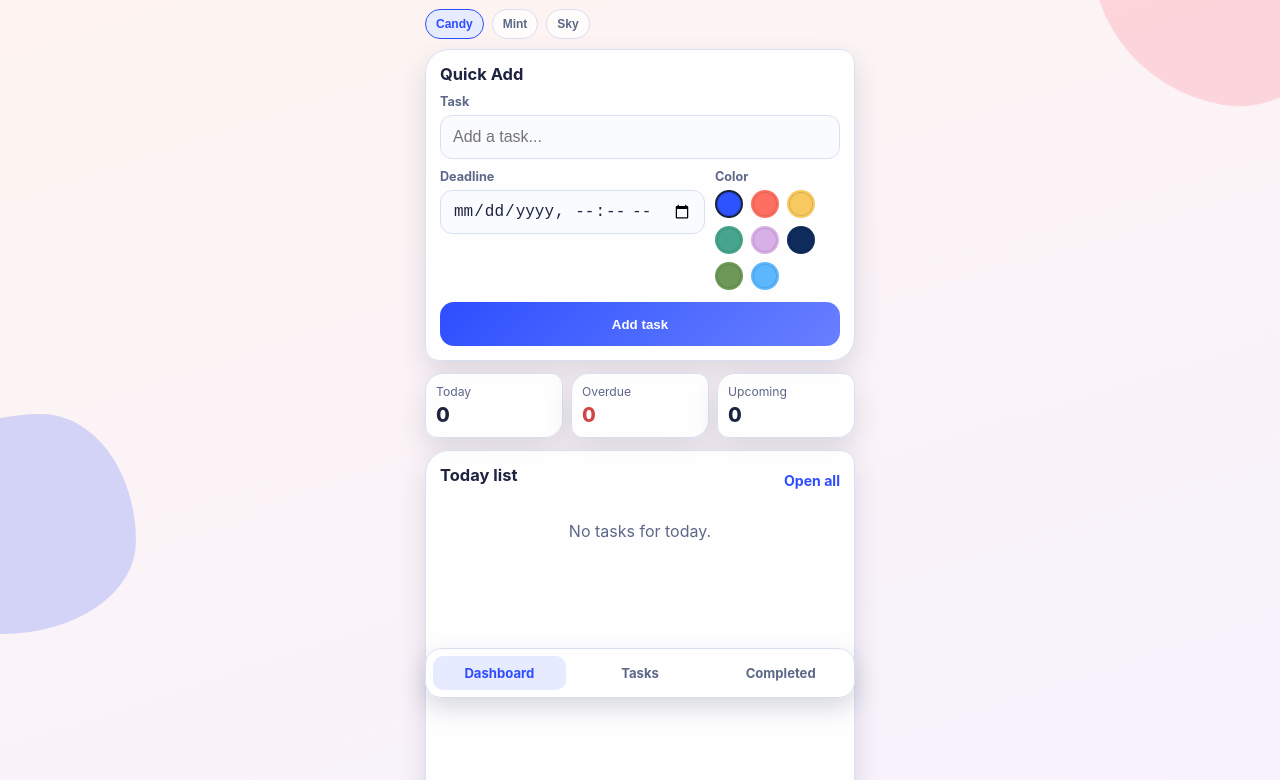
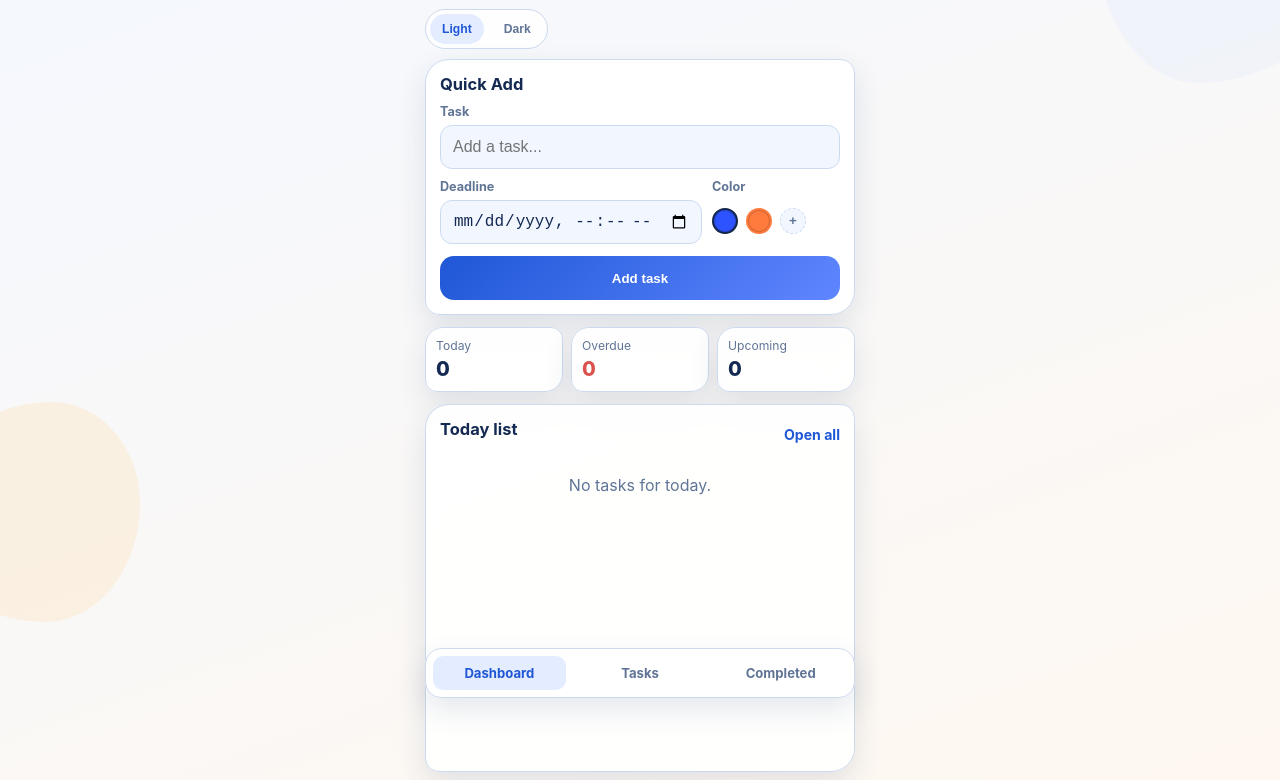
Before and after one commit to danielaivnv/task-tracker, a plain HTML site: page index.html in a window 1280 px wide. Shown: the part 92-872 px from the top of the page. Drawn offline with Linux system fonts and the light colour scheme.

Commit message:
colors change

```diff
--- a/app.js
+++ b/app.js
@@ -1,22 +1,20 @@
 const STORAGE_KEY = "focus-tasks-v2";
 const THEME_KEY = "focus-theme-v1";
 const COLORS = [
-  { name: "Blue Pop", hex: "#2D52FF" },
-  { name: "Coral", hex: "#FF6F61" },
-  { name: "Sun", hex: "#F8C95F" },
-  { name: "Mint", hex: "#48A58D" },
-  { name: "Lilac", hex: "#D9AFE8" },
-  { name: "Navy", hex: "#0F2C5C" },
-  { name: "Leaf", hex: "#6D9958" },
-  { name: "Sky", hex: "#5BB8FF" }
+  { name: "Ocean", hex: "#2D52FF" },
+  { name: "Sunset", hex: "#FF7A3D" },
+  { name: "Sky", hex: "#55A9FF" },
+  { name: "Navy", hex: "#1A2E66" },
+  { name: "Amber", hex: "#F2B544" }
 ];
 const THEMES = [
-  { id: "paper-candy", label: "Candy" },
-  { id: "mint-pop", label: "Mint" },
-  { id: "neo-sky", label: "Sky" }
+  { id: "light", label: "Light" },
+  { id: "dark", label: "Dark" }
 ];
+const VISIBLE_COLOR_COUNT = 2;
 
 let selectedColor = COLORS[0].hex;
+let colorPickerExpanded = false;
 let activeFilter = "all";
 let tasks = loadTasks();
 
@@ -46,7 +44,7 @@ function setup() {
     renderColorPicker();
   }
 
-  if (els.themePicker) {
+  if (page === "dashboard" && els.themePicker) {
     renderThemePicker();
   }
 
@@ -129,6 +127,8 @@ function addTask() {
 }
 
 function renderColorPicker() {
+  els.colorPicker.innerHTML = "";
+
   COLORS.forEach((color, index) => {
     const button = document.createElement("button");
     button.type = "button";
@@ -136,17 +136,25 @@ function renderColorPicker() {
     button.style.background = color.hex;
     button.setAttribute("aria-label", color.name);
     button.setAttribute("role", "radio");
-    button.setAttribute("aria-checked", index === 0 ? "true" : "false");
+    button.setAttribute("aria-checked", "false");
 
-    if (index === 0) {
+    if (color.hex === selectedColor) {
       button.classList.add("selected");
+      button.setAttribute("aria-checked", "true");
+    }
+
+    const shouldHide = !colorPickerExpanded && index >= VISIBLE_COLOR_COUNT && color.hex !== selectedColor;
+    if (shouldHide) {
+      button.classList.add("hidden");
     }
 
     button.addEventListener("click", () => {
       selectedColor = color.hex;
       Array.from(els.colorPicker.children).forEach((node) => {
-        node.classList.remove("selected");
-        node.setAttribute("aria-checked", "false");
+        if (node.classList.contains("color-dot")) {
+          node.classList.remove("selected");
+          node.setAttribute("aria-checked", "false");
+        }
       });
       button.classList.add("selected");
       button.setAttribute("aria-checked", "true");
@@ -154,6 +162,21 @@ function renderColorPicker() {
 
     els.colorPicker.appendChild(button);
   });
+
+  if (COLORS.length > VISIBLE_COLOR_COUNT) {
+    const toggleBtn = document.createElement("button");
+    toggleBtn.type = "button";
+    toggleBtn.className = "color-more-btn";
+    toggleBtn.textContent = colorPickerExpanded ? "-" : "+";
+    toggleBtn.setAttribute("aria-label", colorPickerExpanded ? "Show fewer colors" : "Show more colors");
+
+    toggleBtn.addEventListener("click", () => {
+      colorPickerExpanded = !colorPickerExpanded;
+      renderColorPicker();
+    });
+
+    els.colorPicker.appendChild(toggleBtn);
+  }
 }
 
 function renderThemePicker() {
@@ -403,7 +426,8 @@ function saveTasks(value) {
 
 function initializeTheme() {
   const storedTheme = localStorage.getItem(THEME_KEY);
-  const fallback = THEMES[0].id;
+  const prefersDark = window.matchMedia && window.matchMedia("(prefers-color-scheme: dark)").matches;
+  const fallback = prefersDark ? "dark" : "light";
   const validTheme = THEMES.some((theme) => theme.id === storedTheme) ? storedTheme : fallback;
   applyTheme(validTheme);
 }
--- a/index.html
+++ b/index.html
@@ -14,7 +14,7 @@
         <p class="eyebrow">Task tracker</p>
         <h1>Focus Tasks</h1>
         <p class="subtitle">Plan clearly. Finish on time.</p>
-        <div id="themePicker" class="theme-picker" aria-label="Color style"></div>
+        <div id="themePicker" class="theme-picker" aria-label="Theme mode"></div>
       </header>
 
       <section class="card composer" aria-label="Add new task">
@@ -27,7 +27,7 @@
             <label class="field-label" for="taskDeadline">Deadline</label>
             <input id="taskDeadline" type="datetime-local" />
           </div>
-          <div class="field">
+          <div class="field color-field">
             <label class="field-label" for="taskColor">Color</label>
             <div class="color-picker" id="taskColor" role="radiogroup" aria-label="Task color"></div>
           </div>
--- a/styles.css
+++ b/styles.css
@@ -1,55 +1,47 @@
 :root {
-  --bg-1: #f8f2e8;
-  --bg-2: #f4f8ff;
-  --shape-a: #ff6f61;
-  --shape-b: #2f59ff;
-  --shape-c: #f8c95f;
+  --bg-1: #f4f8ff;
+  --bg-2: #fff8ef;
+  --shape-a: #d9e7ff;
+  --shape-b: #ffd99b;
+  --shape-c: #9dc2ff;
   --surface: rgba(255, 255, 255, 0.9);
-  --surface-soft: #f9fbff;
-  --text: #1e2340;
-  --muted: #5d6788;
-  --accent: #2f59ff;
-  --accent-soft: #e8edff;
-  --danger: #d24545;
-  --border: #d8dff0;
-  --ok: #2f9b62;
+  --surface-soft: #f1f6ff;
+  --text: #142a52;
+  --muted: #607596;
+  --accent: #1f57d6;
+  --accent-soft: #e4edff;
+  --danger: #d9524e;
+  --border: #ccdaef;
+  --ok: #31a66a;
   --nav-bg: rgba(255, 255, 255, 0.92);
-  --shadow: 0 12px 28px rgba(35, 44, 84, 0.14);
+  --chip-bg: #ffffff;
+  --task-bg: rgba(255, 255, 255, 0.95);
+  --control-bg: #ffffff;
+  --danger-soft: #ffe8e3;
+  --shadow: 0 12px 30px rgba(32, 57, 102, 0.12);
 }
 
-body[data-theme="paper-candy"] {
-  --bg-1: #fff4ef;
-  --bg-2: #f6f2ff;
-  --shape-a: #ff5d72;
-  --shape-b: #3a56ff;
-  --shape-c: #ffd247;
-  --accent: #2e4dff;
-  --accent-soft: #e6ebff;
-}
-
-body[data-theme="mint-pop"] {
-  --bg-1: #f2fffa;
-  --bg-2: #f7f4e9;
-  --shape-a: #ff7c6c;
-  --shape-b: #18895b;
-  --shape-c: #6bb0ff;
-  --text: #1d2f2e;
-  --muted: #4d6462;
-  --accent: #18895b;
-  --accent-soft: #dcf7eb;
-  --border: #cde5df;
-}
-
-body[data-theme="neo-sky"] {
-  --bg-1: #eef5ff;
-  --bg-2: #ecfff7;
-  --shape-a: #ff7358;
-  --shape-b: #1b48e4;
-  --shape-c: #5bc5d8;
-  --text: #162540;
-  --muted: #526989;
-  --accent: #1b48e4;
-  --accent-soft: #e4ebff;
+body[data-theme="dark"] {
+  --bg-1: #0a1222;
+  --bg-2: #0f1a30;
+  --shape-a: #1a2f56;
+  --shape-b: #223f79;
+  --shape-c: #ff9f43;
+  --surface: rgba(17, 29, 50, 0.88);
+  --surface-soft: #142440;
+  --text: #e7efff;
+  --muted: #9cafcf;
+  --accent: #6ea1ff;
+  --accent-soft: #1e3158;
+  --danger: #ff8278;
+  --border: #2b436d;
+  --ok: #44bf85;
+  --nav-bg: rgba(11, 20, 36, 0.94);
+  --chip-bg: #142440;
+  --task-bg: rgba(18, 33, 58, 0.96);
+  --control-bg: #101d34;
+  --danger-soft: #3f242d;
+  --shadow: 0 14px 36px rgba(0, 0, 0, 0.42);
 }
 
 * {
@@ -69,7 +61,7 @@ body {
   position: relative;
   overflow-x: hidden;
   -webkit-text-size-adjust: 100%;
-  background: linear-gradient(162deg, var(--bg-1), var(--bg-2));
+  background: linear-gradient(160deg, var(--bg-1), var(--bg-2));
   padding: calc(env(safe-area-inset-top, 0px) + 14px) 14px calc(env(safe-area-inset-bottom, 0px) + 92px);
 }
 
@@ -79,26 +71,25 @@ body::after {
   position: fixed;
   z-index: 0;
   pointer-events: none;
-  opacity: 0.2;
+  opacity: 0.24;
 }
 
 body::before {
-  width: 280px;
-  height: 280px;
-  top: -84px;
-  right: -90px;
+  width: 270px;
+  height: 270px;
+  top: -95px;
+  right: -85px;
   background: var(--shape-a);
-  border-radius: 38% 62% 44% 56% / 46% 42% 58% 54%;
-  transform: rotate(10deg);
+  border-radius: 44% 56% 62% 38% / 45% 40% 60% 55%;
 }
 
 body::after {
   width: 220px;
   height: 220px;
-  bottom: 74px;
-  left: -84px;
+  bottom: 86px;
+  left: -80px;
   background: var(--shape-b);
-  border-radius: 57% 43% 61% 39% / 34% 58% 42% 66%;
+  border-radius: 60% 40% 43% 57% / 54% 46% 54% 46%;
 }
 
 .app-shell,
@@ -114,6 +105,18 @@ body::after {
 
 .topbar {
   position: relative;
+}
+
+.topbar::after {
+  content: "";
+  position: absolute;
+  right: 6px;
+  top: 42px;
+  width: 52px;
+  height: 16px;
+  background: var(--shape-c);
+  border-radius: 999px;
+  opacity: 0.6;
 }
 
 .topbar h1 {
@@ -138,25 +141,28 @@ body::after {
 }
 
 .theme-picker {
-  display: flex;
+  display: inline-flex;
   gap: 8px;
   margin-bottom: 10px;
+  padding: 4px;
+  border: 1px solid var(--border);
+  border-radius: 999px;
+  background: var(--surface);
 }
 
 .theme-pill {
-  border: 1px solid var(--border);
-  background: rgba(255, 255, 255, 0.8);
+  border: none;
+  background: transparent;
   color: var(--muted);
   border-radius: 999px;
-  padding: 6px 10px;
-  font-size: 0.75rem;
+  padding: 6px 12px;
+  font-size: 0.76rem;
   font-weight: 700;
   min-height: 30px;
 }
 
 .theme-pill.active {
   color: var(--accent);
-  border-color: var(--accent);
   background: var(--accent-soft);
 }
 
@@ -196,35 +202,62 @@ input[type="datetime-local"] {
 }
 
 input:focus {
-  outline: 2px solid color-mix(in srgb, var(--accent) 28%, transparent);
+  outline: 2px solid rgba(31, 87, 214, 0.26);
   border-color: var(--accent);
 }
 
 .row {
   display: grid;
-  grid-template-columns: 1.1fr 0.9fr;
+  grid-template-columns: minmax(0, 1fr) 128px;
   gap: 10px;
   margin-top: 10px;
 }
 
+.color-field {
+  min-width: 0;
+}
+
 .color-picker {
   display: flex;
-  flex-wrap: wrap;
+  align-items: center;
   gap: 8px;
-  align-items: center;
   min-height: 44px;
+  overflow-x: auto;
+  -webkit-overflow-scrolling: touch;
+  padding-bottom: 2px;
+}
+
+.color-picker::-webkit-scrollbar {
+  display: none;
 }
 
 .color-dot {
-  width: 28px;
-  height: 28px;
+  width: 26px;
+  height: 26px;
+  flex: 0 0 auto;
   border: 2px solid transparent;
   border-radius: 999px;
-  box-shadow: inset 0 0 0 1px rgba(0, 0, 0, 0.13);
+  box-shadow: inset 0 0 0 1px rgba(0, 0, 0, 0.16);
 }
 
 .color-dot.selected {
-  border-color: #18223c;
+  border-color: #12254a;
+}
+
+.color-dot.hidden {
+  display: none;
+}
+
+.color-more-btn {
+  width: 26px;
+  height: 26px;
+  flex: 0 0 auto;
+  border: 1px dashed var(--border);
+  border-radius: 999px;
+  background: var(--surface-soft);
+  color: var(--muted);
+  font-weight: 700;
+  line-height: 1;
 }
 
 .primary-btn,
@@ -238,8 +271,13 @@ input:focus {
 .primary-btn {
   width: 100%;
   margin-top: 12px;
-  color: #fff;
-  background: linear-gradient(135deg, var(--accent), color-mix(in srgb, var(--accent) 72%, #fff));
+  color: #ffffff;
+  background: linear-gradient(135deg, var(--accent), #5f86ff);
+}
+
+body[data-theme="dark"] .primary-btn {
+  background: linear-gradient(135deg, var(--accent), #8fb6ff);
+  color: #081225;
 }
 
 .primary-btn:active {
@@ -295,7 +333,7 @@ input:focus {
 .filter-chip {
   border: 1px solid var(--border);
   border-radius: 999px;
-  background: #fff;
+  background: var(--chip-bg);
   padding: 8px 13px;
   color: var(--text);
   font-weight: 700;
@@ -305,7 +343,7 @@ input:focus {
 
 .filter-chip.active {
   background: var(--accent-soft);
-  border-color: color-mix(in srgb, var(--accent) 40%, #fff);
+  border-color: var(--accent);
   color: var(--accent);
 }
 
@@ -338,7 +376,7 @@ input:focus {
 .task-item {
   border: 1px solid var(--border);
   border-radius: 12px 20px 12px 20px;
-  background: rgba(255, 255, 255, 0.93);
+  background: var(--task-bg);
   padding: 10px;
   display: flex;
   align-items: center;
@@ -356,9 +394,9 @@ input:focus {
 .check-btn {
   min-width: 30px;
   min-height: 30px;
-  border: 2px solid #7585a7;
+  border: 2px solid #7e92b6;
   border-radius: 999px;
-  background: #fff;
+  background: var(--control-bg);
 }
 
 .task-item.completed .check-btn {
@@ -393,7 +431,7 @@ input:focus {
   border-radius: 999px;
   min-height: 36px;
   padding: 0 12px;
-  background: #ffeceb;
+  background: var(--danger-soft);
   color: var(--danger);
   font-weight: 700;
 }
@@ -417,7 +455,7 @@ input:focus {
   border: 1px solid var(--border);
   border-radius: 16px;
   padding: 7px;
-  box-shadow: 0 10px 24px rgba(35, 44, 84, 0.18);
+  box-shadow: var(--shadow);
   backdrop-filter: blur(8px);
 }
 
@@ -444,4 +482,9 @@ input:focus {
   .stats-grid {
     grid-template-columns: 1fr;
   }
+
+  .theme-picker {
+    width: 100%;
+    justify-content: center;
+  }
 }
```
Also changed, not shown: completed.html (+0 -1 lines), tasks.html (+0 -1 lines).
